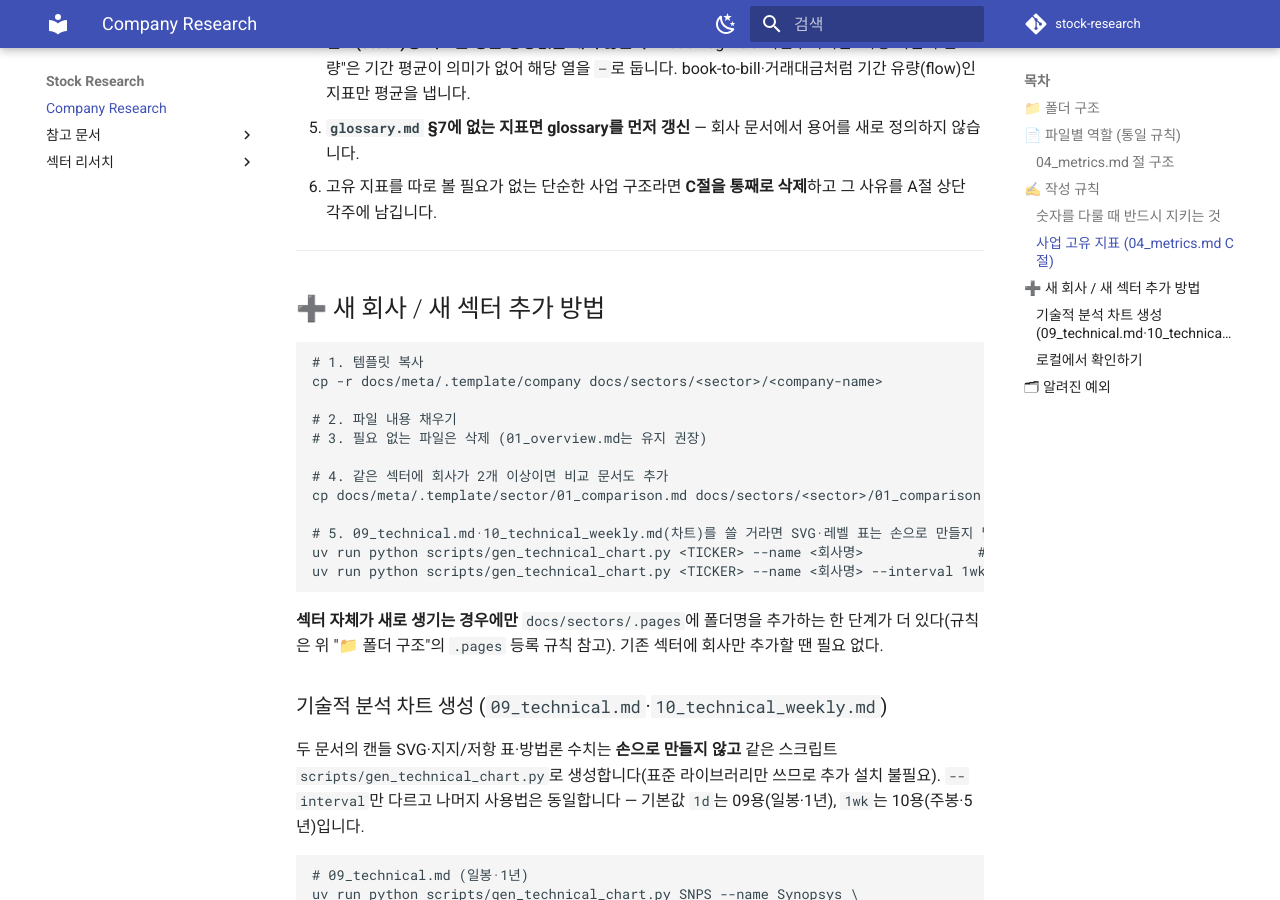
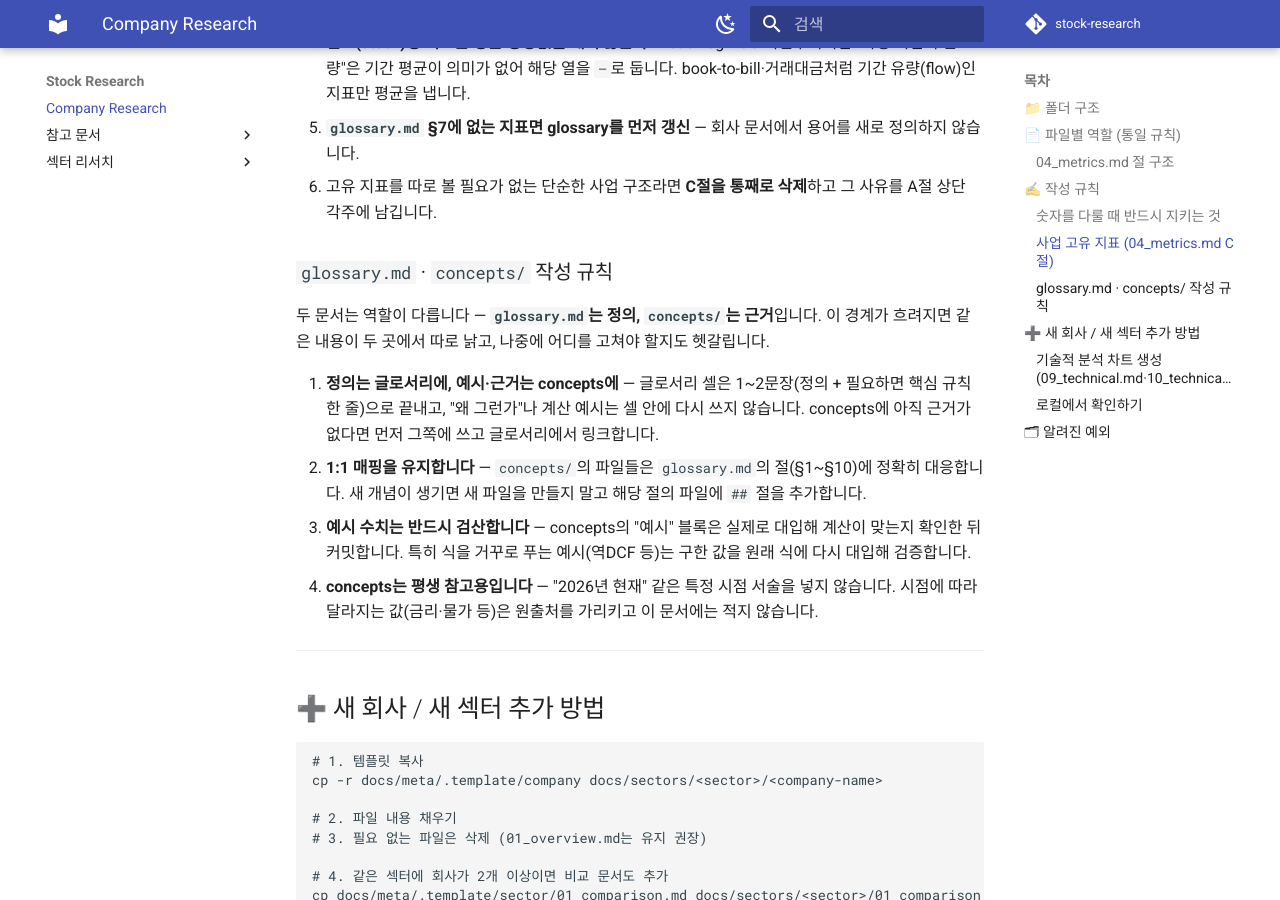
Before and after one commit to ParkGyeongTae/stock-research, an MkDocs documentation site: the page built from docs/README.md, in a window 1280 px wide and 900 px high, scrolled down 5261 px. Built offline with MkDocs 1.6.1 and Material for MkDocs 9.7.7, drawn with Linux system fonts in a browser that asks for light colours; comment, search, counter and statistics services are not loaded.

Commit message:
docs: glossary.md·concepts/ 작성 규칙을 docs/README.md에 명문화
정의는 glossary, 근거·예시는 concepts라는 암묵적 관례가 문서화돼 있지 않아 드리프트(중복 서술, 검증 안 된 예시)가 쌓였던 문제를 방지하기 위해 4개 규칙(정의/근거 분리, 1:1 매핑, 예시 검산, 평생 참고용 원칙)을 작성 규칙 절에 추가.

```diff
--- a/docs/README.md
+++ b/docs/README.md
@@ -129,6 +129,15 @@ docs/
 5. **`glossary.md` §7에 없는 지표면 glossary를 먼저 갱신** — 회사 문서에서 용어를 새로 정의하지 않습니다.
 6. 고유 지표를 따로 볼 필요가 없는 단순한 사업 구조라면 **C절을 통째로 삭제**하고 그 사유를 A절 상단 각주에 남깁니다.
 
+### `glossary.md` · `concepts/` 작성 규칙
+
+두 문서는 역할이 다릅니다 — **`glossary.md`는 정의, `concepts/`는 근거**입니다. 이 경계가 흐려지면 같은 내용이 두 곳에서 따로 낡고, 나중에 어디를 고쳐야 할지도 헷갈립니다.
+
+1. **정의는 글로서리에, 예시·근거는 concepts에** — 글로서리 셀은 1~2문장(정의 + 필요하면 핵심 규칙 한 줄)으로 끝내고, "왜 그런가"나 계산 예시는 셀 안에 다시 쓰지 않습니다. concepts에 아직 근거가 없다면 먼저 그쪽에 쓰고 글로서리에서 링크합니다.
+2. **1:1 매핑을 유지합니다** — `concepts/`의 파일들은 `glossary.md`의 절(§1~§10)에 정확히 대응합니다. 새 개념이 생기면 새 파일을 만들지 말고 해당 절의 파일에 `##` 절을 추가합니다.
+3. **예시 수치는 반드시 검산합니다** — concepts의 "예시" 블록은 실제로 대입해 계산이 맞는지 확인한 뒤 커밋합니다. 특히 식을 거꾸로 푸는 예시(역DCF 등)는 구한 값을 원래 식에 다시 대입해 검증합니다.
+4. **concepts는 평생 참고용입니다** — "2026년 현재" 같은 특정 시점 서술을 넣지 않습니다. 시점에 따라 달라지는 값(금리·물가 등)은 원출처를 가리키고 이 문서에는 적지 않습니다.
+
 ---
 
 ## ➕ 새 회사 / 새 섹터 추가 방법
```
